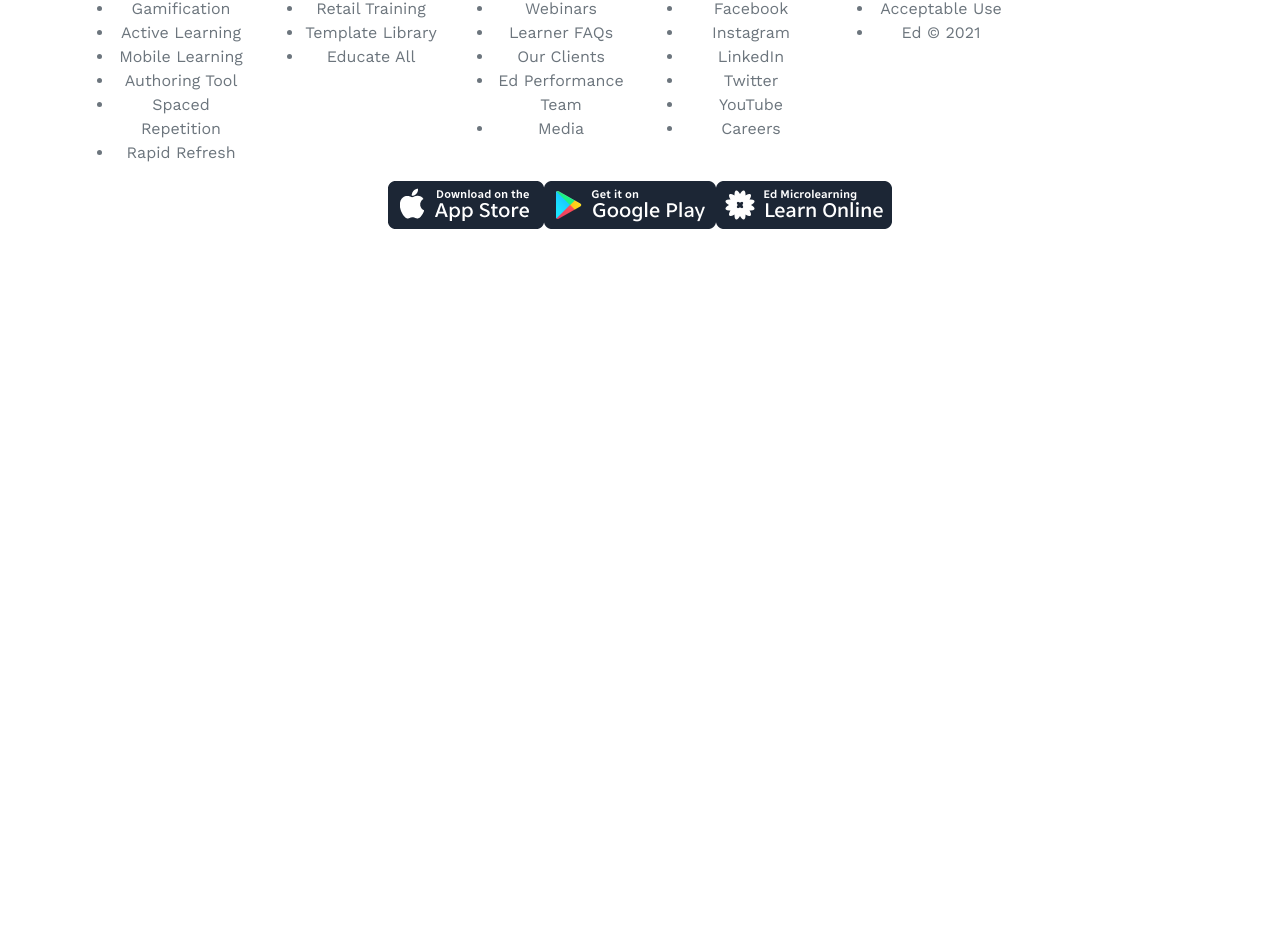
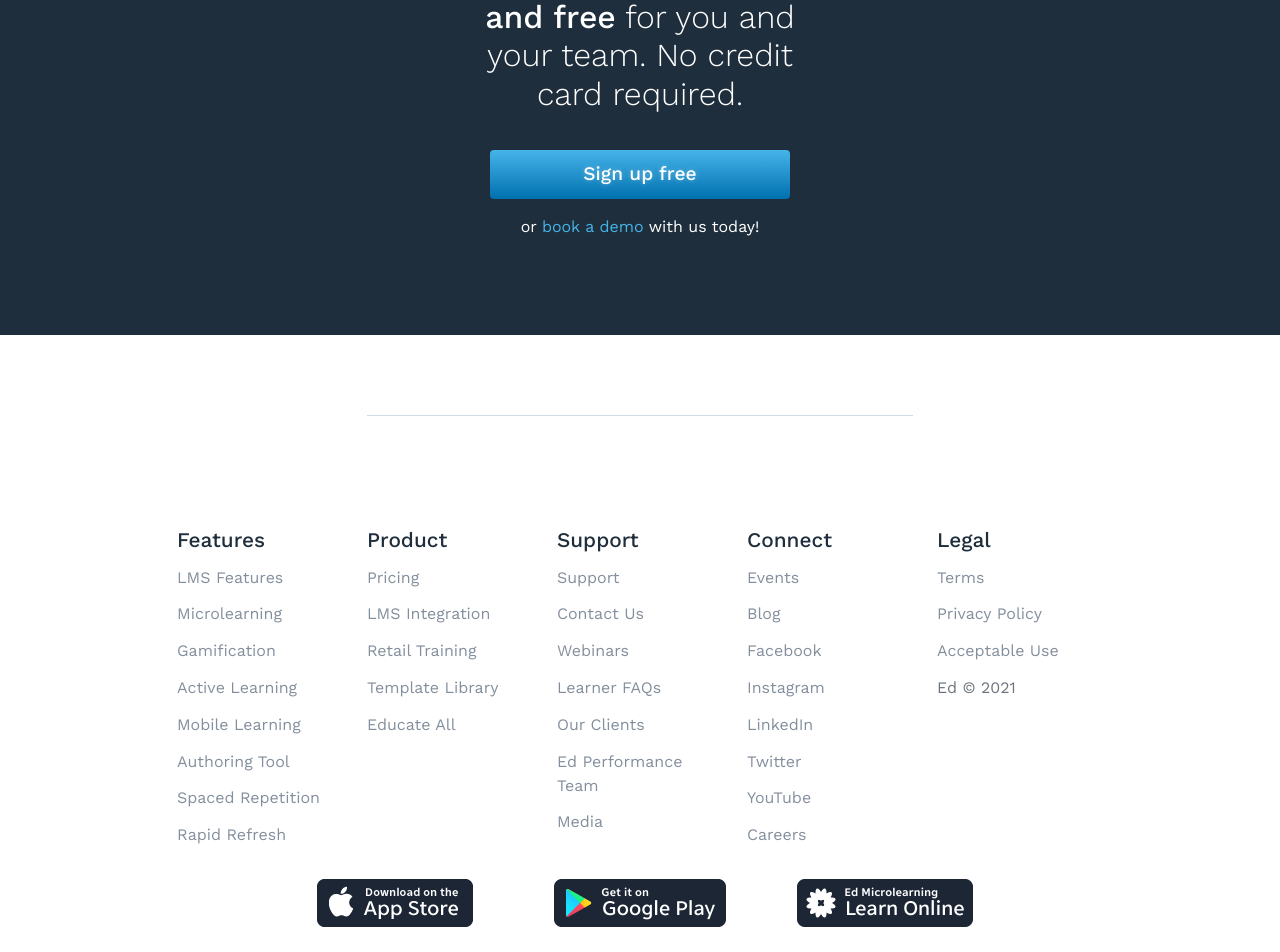
Before and after one commit to dmchaledesigner/marley-spa, a Next.js app: page / in a window 1280 px wide. Shown: the part 6135-7087 px from the top of the page. Before the commit the page ends 6371 px from the top, so only its background shows below. Built offline with nearby package versions, Linux system fonts and the light colour scheme.

Commit message:
10. Footer Component

```diff
--- a/components/Footer.js
+++ b/components/Footer.js
@@ -1,4 +1,5 @@
 import Image from "next/image";
+import styled from 'styled-components';
 import appStoreBadge from '../public/img/app-store-badge.png';
 import googleStoreBadge from '../public/img/google-play-badge-2x.png';
 import edAppBadge from '../public/img/ed-web-badge-2x.png';
@@ -6,14 +7,15 @@
 
 const Footer = () => {
     return (
-        <footer className="block-v-sm __active" id="footer">
-            <div className="container text-sm-center text-light __active">
-                <div className="row block-v-md __active">
+        <FooterStyled>
+            <div className="container">
+                <div className="row justify-content-center">
                     <div className="col-md-6 col-md-offset-3">
-                        <hr /></div></div><div className="row block-v-md">
+                        <hr /></div></div>
 
 
-                    <div className="col-footer col-sm-6 col-md-2 text-sm-center block-v-sm col-md-offset-1">
+                <div className="row justify-content-center">
+                    <div className="col-footer col-sm-6 col-md-2">
                         <h4 className="text-bold">Features</h4>
                         <ul className="ul-bare">
                             <li className="text-muted"><Link href="/lms-features/" rel="">LMS Features</Link></li>
@@ -75,8 +77,9 @@
 
                 </div>
 
-                <div className="row block-v-sm">
-                    <div className="col-sm-12 text-center">
+                <div className="row justify-content-center">
+                    <div className="col-sm-8">
+                        <AppStoreStyled>
                             <a className="download-link" href="https://apple.co/1RNEsSk" target="_blank" rel="noopener">
                                 <Image src={appStoreBadge} width={156} height={48} />
                             </a>
@@ -89,6 +92,7 @@
                             <a className="download-link" href="https://web.edapp.com" title="Welcome to EdApp" target="_blank">
                                 <Image src={edAppBadge} width={176} height={48} />
                             </a>
+                        </AppStoreStyled>
                     </div>
                 </div>
 
@@ -96,8 +100,62 @@
 
 
 
-        </footer>
+        </FooterStyled>
     );
 }
 
+
+const FooterStyled = styled.div`
+
+        h4{
+            color: #1f2e3c;
+            font-weight: 500;
+            text-align: left;
+            font-size: 1.3rem;
+            margin-bottom: 0.8rem;
+
+        }
+
+        ul{
+            list-style: none;
+            margin: 0;
+            padding: 0;
+
+            li{
+                list-style: none;
+                margin: 0;
+                padding: 0;
+                text-align: left;
+                margin-bottom: 0.8rem;
+                color: #848f9d;
+                &:last-child{
+                    margin-bottom: 0;
+                }
+
+                a{
+                    color: #848f9d;
+                }
+            }
+        }
+
+        hr{
+            margin-bottom: 7rem;
+            margin-top: 5rem;
+            background: rgba(0,47,91,.7);
+        }
+`;
+
+
+const AppStoreStyled = styled.div`
+padding: 2rem 0;
+background-color: #fff;
+display: grid;
+place-items: center;
+place-content: center;
+grid-template-columns: repeat(3, 1fr);
+
+`
+
+
+
 export default Footer;
--- a/pages/index.js
+++ b/pages/index.js
@@ -102,6 +102,9 @@
       <EdAppList />
 
 
+      <CtaBlock />
+
+
 
     </Fragment>
   )
```
Lines whose indentation alone changed are shown as unchanged.
